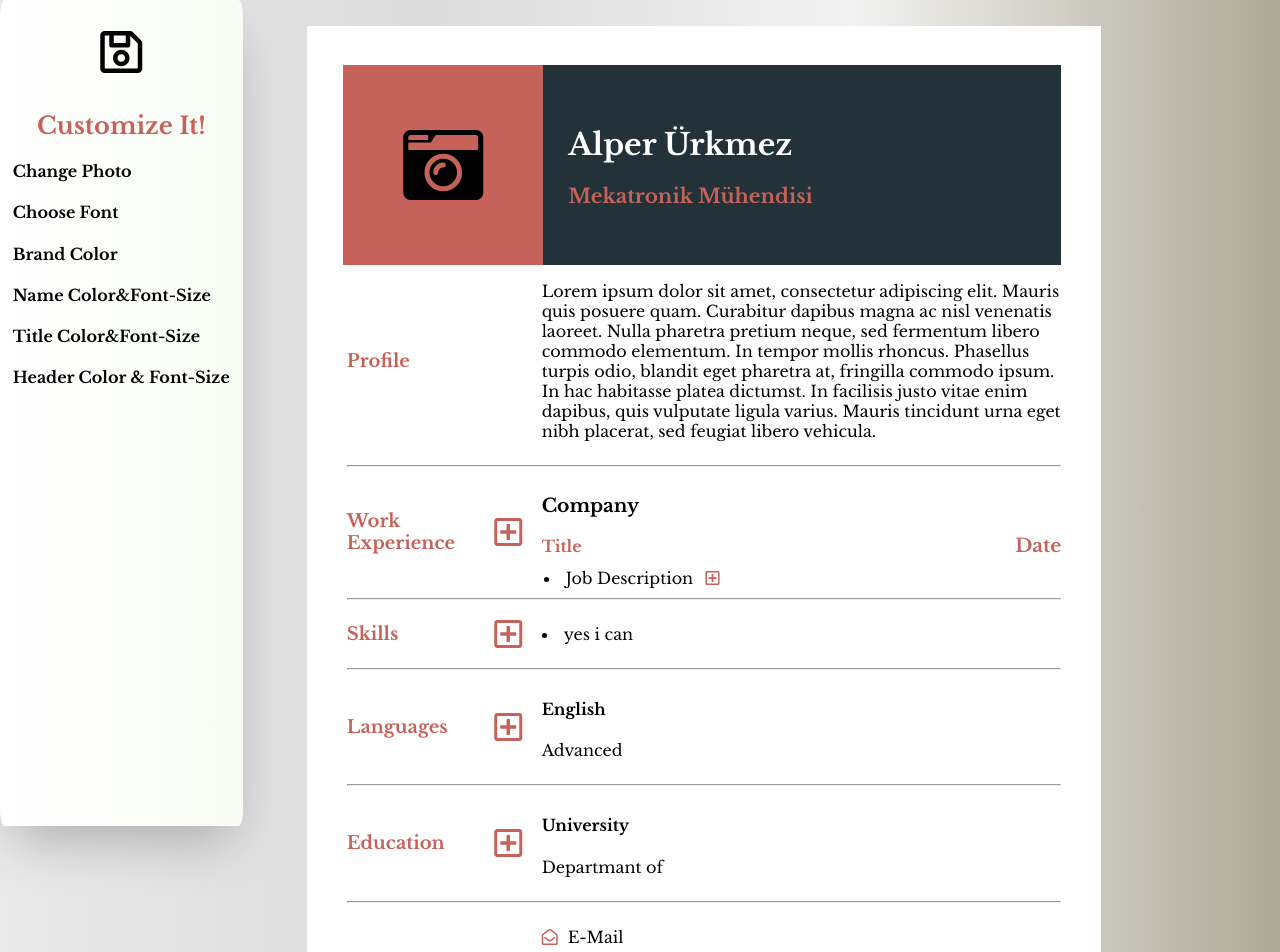
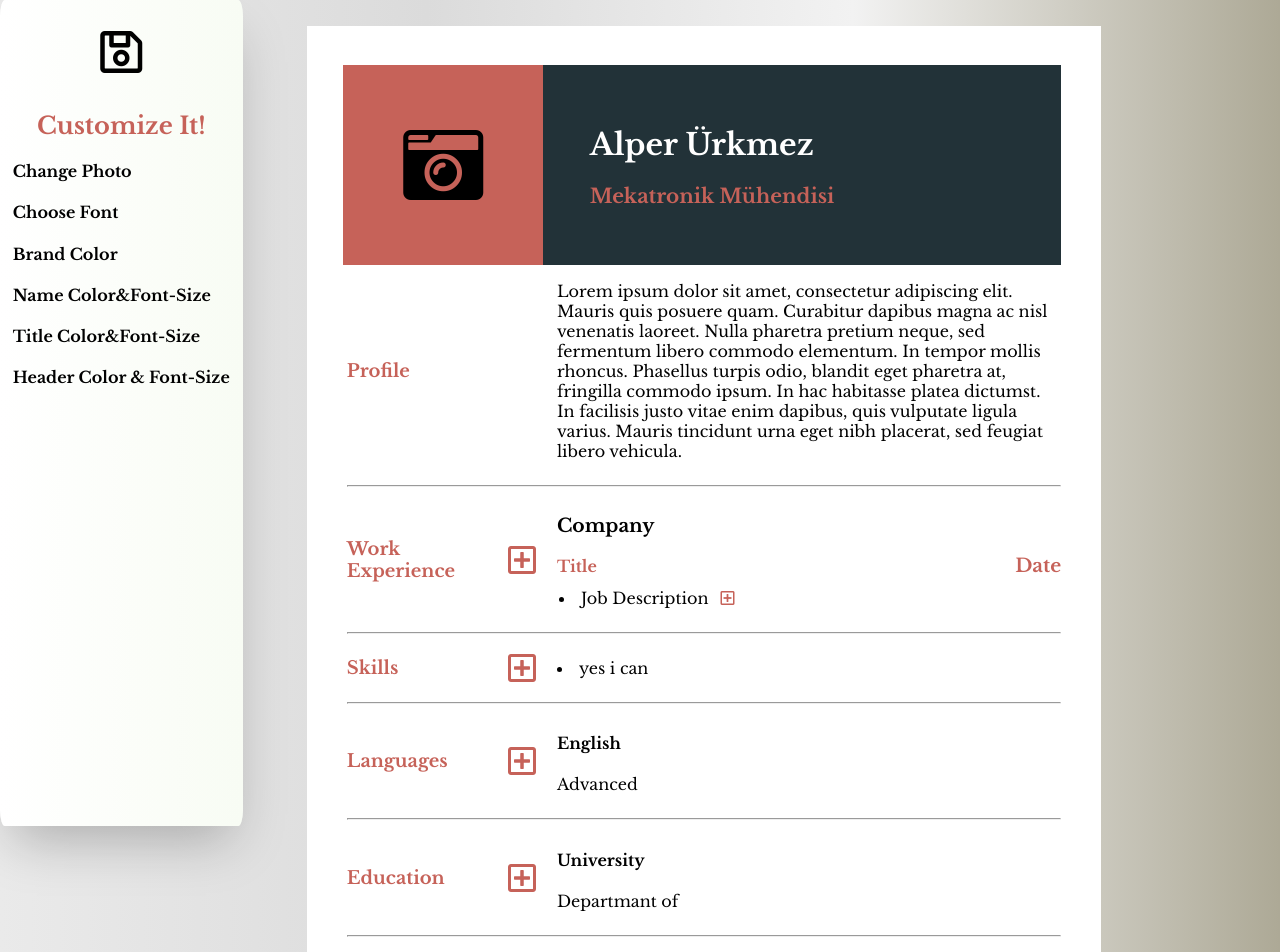
Before and after one commit to saurkmez/EasyCV, a React (Create React App) app: page / in a window 1280 px wide. Shown: the top 952 px of the page. Built offline with nearby package versions, Linux system fonts and the light colour scheme; a web font is replaced by a local one.

Commit message:
bence son

```diff
--- a/src/App.css
+++ b/src/App.css
@@ -66,6 +66,7 @@
   height: auto;
   text-align: center;
   text-shadow: 2px 2px 2px grey;
+  animation: fade-in 0.5s;
 }
 
 .photoicons {
@@ -88,6 +89,7 @@
   border-radius: 5%;
   box-shadow: rgba(0, 0, 0, 0.25) 0px 25px 50px -12px;
   padding-left: 5%;
+  animation: fade-in 0.5s;
 }
 
 /*CHOOSE BACKGROUND COLOR*/
@@ -100,6 +102,7 @@
   border-radius: 5%;
   box-shadow: rgba(0, 0, 0, 0.25) 0px 25px 50px -12px;
   padding-left: 5%;
+  animation: fade-in 0.5s;
 }
 .colorbuttons {
   border-radius: 50%;
@@ -127,6 +130,7 @@
   border-radius: 5%;
   box-shadow: rgba(0, 0, 0, 0.25) 0px 25px 50px -12px;
   padding-left: 5%;
+  animation: fade-in 0.5s;
 }
 
 /*TITLE MENU*/
@@ -135,10 +139,11 @@
   height: auto;
   background-color: #eaeaea;
   padding-bottom: 10%;
-  padding-top: 10%;
+  padding-top: 5%;
   border-radius: 5%;
   box-shadow: rgba(0, 0, 0, 0.25) 0px 25px 50px -12px;
   padding-left: 5%;
+  animation: fade-in 0.5s;
 }
 
 /* width */
@@ -188,4 +193,27 @@
   .downloadcontainer * {
     display: none !important;
   }
+  .maincontainer {
+    height: 99%;
+  }
 }
+
+/*Menu Animations */
+
+@keyframes fade-in {
+  from {
+    opacity: 0;
+  }
+  to {
+    opacity: 1;
+  }
+}
+
+@keyframes fade-out {
+  from {
+    opacity: 1;
+  }
+  to {
+    opacity: 0;
+  }
+}
--- a/src/components/Resume1/Profile.js
+++ b/src/components/Resume1/Profile.js
@@ -7,7 +7,10 @@ function Profile({ brandfontsize, brandcolor }) {
         <h2
           contentEditable="true"
           spellCheck="false"
-          style={{ fontSize: brandfontsize, color: brandcolor }}
+          style={{
+            fontSize: brandfontsize,
+            color: brandcolor,
+          }}
         >
           Profile
         </h2>
--- a/src/components/Resume1/Resume1.css
+++ b/src/components/Resume1/Resume1.css
@@ -1,7 +1,7 @@
 .resumecontainer {
   background-color: #ffffff;
   width: 210mm;
-  min-height: 297mm;
+  min-height: auto;
   margin-top: 2%;
   margin-bottom: 2%;
   margin-left: 10%;
@@ -46,7 +46,7 @@ input[type="file"] {
 .headerrightside {
   width: 50%;
   height: auto;
-  margin-left: 4%;
+  margin-left: 7%;
 }
 .namecontainer > h2 {
   width: 100%;
@@ -76,9 +76,10 @@ input[type="file"] {
   max-width: 70%;
 }
 .profiledescription {
-  width: 80%;
+  width: 72%;
   height: 100%;
-
+  margin-left: 0;
+  padding: 0;
   display: flex;
   align-items: center;
 }
@@ -102,11 +103,12 @@ input[type="file"] {
   justify-content: space-between;
   color: #c66259;
 }
+
 .experienceheader h2 {
   max-width: 60%;
 }
 .experiencedescription {
-  width: 80%;
+  width: 72%;
   height: auto;
 }
 .jobtitledate {
@@ -148,7 +150,7 @@ input[type="file"] {
   color: #c66259;
 }
 .skilldescription {
-  width: 80%;
+  width: 72%;
   height: auto;
 
   columns: 2;
@@ -169,7 +171,7 @@ input[type="file"] {
   color: #c66259;
 }
 .languagedescription {
-  width: 80%;
+  width: 72%;
   height: auto;
 }
 .addlanguagecontainer {
@@ -192,7 +194,7 @@ input[type="file"] {
   color: #c66259;
 }
 .educationdescription {
-  width: 80%;
+  width: 72%;
   height: auto;
 }
 /*CONTACT*/
@@ -210,7 +212,7 @@ input[type="file"] {
   color: #c66259;
 }
 .contactdescription {
-  width: 80%;
+  width: 72%;
   height: auto;
 }
 .mail {
@@ -224,6 +226,33 @@ input[type="file"] {
     font-size: 10px;
     padding-top: 0;
     margin: 0;
+
     padding: 2%;
   }
+
+  .experienceheader > i {
+    display: none;
+  }
+  .addlistpluscontainer > i {
+    display: none;
+  }
+  .skillheader > i {
+    display: none;
+  }
+  .languageheader > i {
+    display: none;
+  }
+  .educationheader > i {
+    display: none;
+  }
+  .print:last-child {
+    page-break-after: auto;
+  }
+  @page :footer {
+    display: none;
+  }
+
+  @page :header {
+    display: none;
+  }
 }
--- a/src/components/Resume1/Sidebar/Download.js
+++ b/src/components/Resume1/Sidebar/Download.js
@@ -476,7 +476,7 @@ function Download({
                   display: "flex",
                   alignItems: "center",
                   justifyContent: "space-between",
-                  paddingBottom: headercolorpopup ? "" : "5%",
+                  marginBottom: headercolorpopup ? "0" : "20%",
                 }}
                 onClick={headercolorpopupHandler}
               >
--- a/src/components/Resume1/WorkExperiences/Workexperience.js
+++ b/src/components/Resume1/WorkExperiences/Workexperience.js
@@ -24,7 +24,7 @@ function Workexperience({ brandfontsize, brandcolor }) {
           style={{ marginRight: "10%" }}
         ></i>
       </div>
-      <div className="experiencedescription">
+      <div className="experiencedescription" style={{ marginBottom: "2%" }}>
         <Addexperience />
         {add.map((experiences) => (
           <Addexperience />
```
